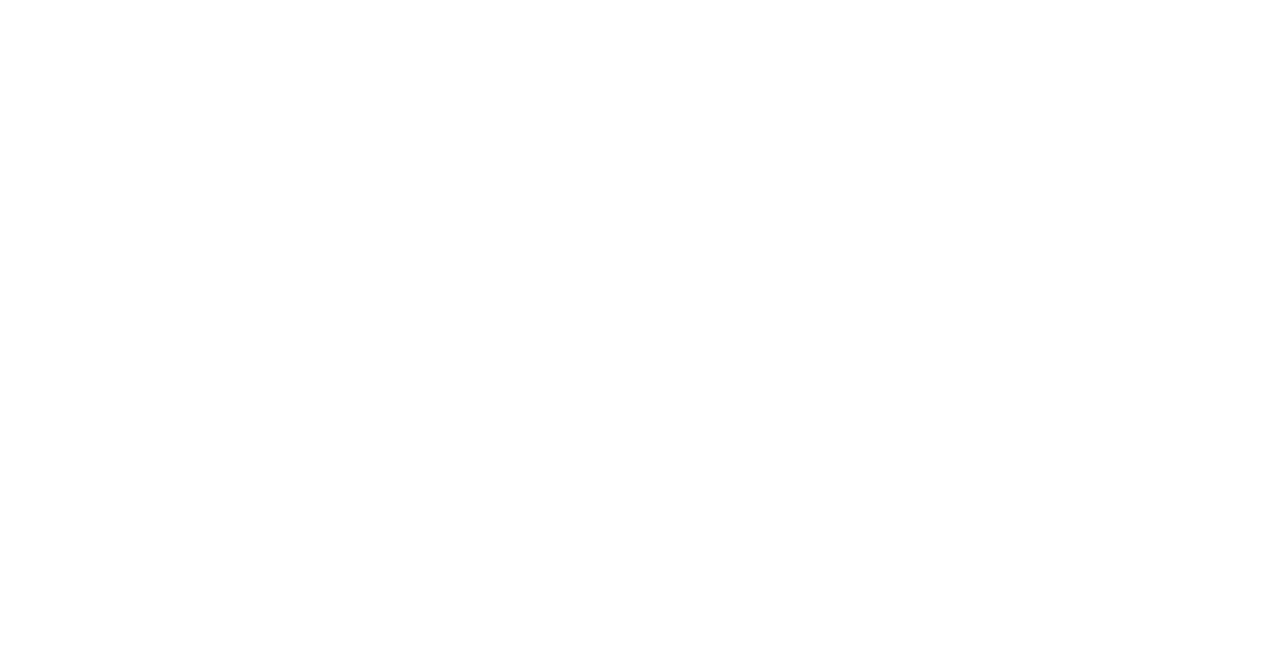
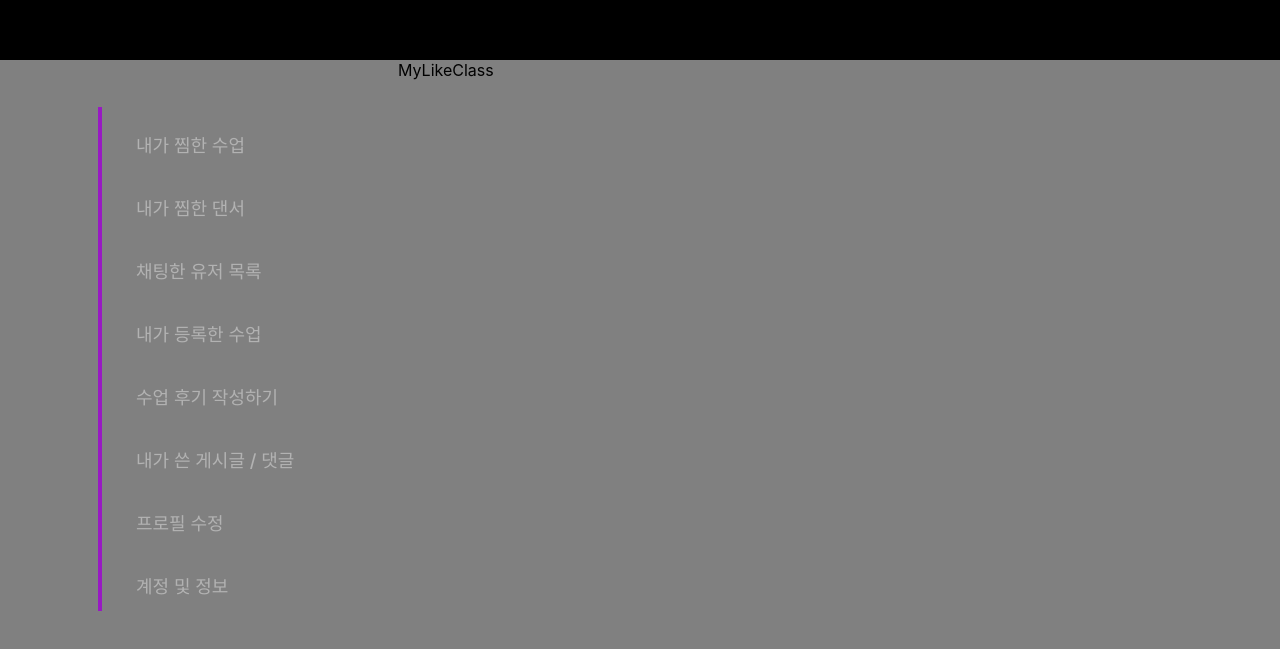
Before and after one commit to UMC-7th-DANTHIS/frontend, a React (Create React App) app: page /mypage in a window 1280 px wide. Before the commit this address had no page. Shown: the part 161-810 px from the top of the page. Built offline with nearby package versions, Linux system fonts and the light colour scheme.

Commit message:
feat: 마이페이지 사이드바 및 페이지 렌더링 초기

```diff
--- a/src/App.js
+++ b/src/App.js
@@ -2,6 +2,7 @@
 import "./App.css";
 import MainLayout from "./layout/MainLayout";
 import MainPage from "./pages/MainPage";
+import MypageLayout from "./pages/mypage/MypageLayout";
 
 function App() {
   return (
@@ -9,6 +10,7 @@
       <Routes>
         <Route path="/" element={<MainLayout />}>
           <Route path="/" element={<MainPage />} />
+          <Route path="/mypage" element={<MypageLayout />}></Route>
         </Route>
       </Routes>
     </Router>
--- /dev/null
+++ b/src/pages/mypage/MypageLayout.jsx
@@ -0,0 +1,133 @@
+import React, { useState } from 'react';
+import styled from 'styled-components';
+import MyLikeClass from './components/MyLikeClass';
+import MyLikeDancer from './components/MyLikeDancer';
+import MyChatList from './components/MyChatList';
+import MyRegisterClass from './components/MyRegisterClass';
+import MyReview from './components/MyReview';
+import MyComments from './components/MyComments';
+import MyEditProfile from './components/MyEditProfile';
+import MyInfo from './components/MyInfo';
+
+const MypageLayout = () => {
+    const [selectedMenu, setSelectedMenu] = useState('내가 찜한 수업');
+
+    const renderContent = () => {
+        switch (selectedMenu) {
+            case '내가 찜한 수업':
+                return <MyLikeClass />;
+            case '내가 찜한 댄서':
+                return <MyLikeDancer />;
+            case '채팅한 유저 목록':
+                return <MyChatList />;
+            case '내가 등록한 수업':
+                return <MyRegisterClass />;
+            case '수업 후기 작성하기':
+                return <MyReview />;
+            case '내가 쓴 게시글 / 댓글':
+                return <MyComments />;
+            case '프로필 수정':
+                return <MyEditProfile />;
+            case '계정 및 정보':
+                return <MyInfo />;
+            default:
+                return <MyLikeClass />
+        }
+    };
+
+    return (
+        <MainContainer>
+            <SidebarContainer>
+                <Sidebar />
+                <SidebarMenu>
+                    <MenuItem onClick={() => setSelectedMenu('내가 찜한 수업')}>
+                        내가 찜한 수업
+                    </MenuItem>
+                    <MenuItem onClick={() => setSelectedMenu('내가 찜한 댄서')}>
+                        내가 찜한 댄서
+                    </MenuItem>
+                    <MenuItem onClick={() => setSelectedMenu('채팅한 유저 목록')}>
+                        채팅한 유저 목록
+                    </MenuItem>
+                    <MenuItem onClick={() => setSelectedMenu('내가 등록한 수업')}>
+                        내가 등록한 수업
+                    </MenuItem>
+                    <MenuItem onClick={() => setSelectedMenu('수업 후기 작성하기')}>
+                        수업 후기 작성하기
+                    </MenuItem>
+                    <MenuItem onClick={() => setSelectedMenu('내가 쓴 게시글 / 댓글')}>
+                        내가 쓴 게시글 / 댓글
+                    </MenuItem>
+                    <MenuItem onClick={() => setSelectedMenu('프로필 수정')}>
+                        프로필 수정
+                    </MenuItem>
+                    <MenuItem onClick={() => setSelectedMenu('계정 및 정보')}>
+                        계정 및 정보
+                    </MenuItem>
+                </SidebarMenu>
+            </SidebarContainer>
+
+            <ContentContainer>
+                {renderContent()}
+            </ContentContainer>
+        </MainContainer>
+    );
+};
+
+export default MypageLayout;
+
+const MainContainer = styled.div`
+    background-color: gray;
+    display: flex;
+    height: 100vh;
+`;
+
+const SidebarContainer = styled.div`
+    width: 300px;
+    display: flex;
+    flex-direction: row;
+    margin-left: 98px;
+    margin-top: 47px;
+`;
+
+const Sidebar = styled.div`
+    width: 0px;
+    height: 500px;
+    flex-shrink: 0;
+    border: 2px solid #9819C3;
+`;
+
+const SidebarMenu = styled.div`
+    list-style: none;
+    margin-left: 34px;
+    margin-top: 24px;
+`;
+
+const MenuItem = styled.div`
+    margin-bottom: 37px;
+    font-size: 18px;
+    font-weight: 500;
+    cursor: pointer;
+    color: #B2B2B2;
+    transition: all 0.3s ease;
+
+    &:hover {
+        color: #ffffff;
+        font-size: 24px;
+        font-weight: 600;
+        letter-spacing: -1.2px;
+    }
+
+    ${({ isActive }) =>
+        isActive &&
+        `
+        color: #ffffff;
+        font-size: 24px;
+        font-weight: 600;
+    `}
+`;
+
+const ContentContainer = styled.div`
+    flex: 1;
+    background-color: gray;
+`;
--- /dev/null
+++ b/src/pages/mypage/components/MyChatList.jsx
@@ -0,0 +1,9 @@
+import React from 'react'
+
+const MyChatList = () => {
+    return (
+        <div>MyChatList</div>
+    )
+}
+
+export default MyChatList
--- /dev/null
+++ b/src/pages/mypage/components/MyComments.jsx
@@ -0,0 +1,9 @@
+import React from 'react'
+
+const MyComments = () => {
+    return (
+        <div>MyComments</div>
+    )
+}
+
+export default MyComments
--- /dev/null
+++ b/src/pages/mypage/components/MyEditProfile.jsx
@@ -0,0 +1,9 @@
+import React from 'react'
+
+const MyEditProfile = () => {
+    return (
+        <div>MyEditProfile</div>
+    )
+}
+
+export default MyEditProfile
--- /dev/null
+++ b/src/pages/mypage/components/MyInfo.jsx
@@ -0,0 +1,9 @@
+import React from 'react'
+
+const MyInfo = () => {
+    return (
+        <div>MyInfo</div>
+    )
+}
+
+export default MyInfo
--- /dev/null
+++ b/src/pages/mypage/components/MyLikeClass.jsx
@@ -0,0 +1,9 @@
+import React from 'react'
+
+const MyLikeClass = () => {
+    return (
+        <div>MyLikeClass</div>
+    )
+}
+
+export default MyLikeClass
--- /dev/null
+++ b/src/pages/mypage/components/MyLikeDancer.jsx
@@ -0,0 +1,9 @@
+import React from 'react'
+
+const MyLikeDancer = () => {
+    return (
+        <div>MyLikeDancer</div>
+    )
+}
+
+export default MyLikeDancer
--- /dev/null
+++ b/src/pages/mypage/components/MyRegisterClass.jsx
@@ -0,0 +1,9 @@
+import React from 'react'
+
+const MyRegisterClass = () => {
+    return (
+        <div>MyRegisterClass</div>
+    )
+}
+
+export default MyRegisterClass
--- /dev/null
+++ b/src/pages/mypage/components/MyReview.jsx
@@ -0,0 +1,9 @@
+import React from 'react'
+
+const MyReview = () => {
+    return (
+        <div>MyReview</div>
+    )
+}
+
+export default MyReview
```
